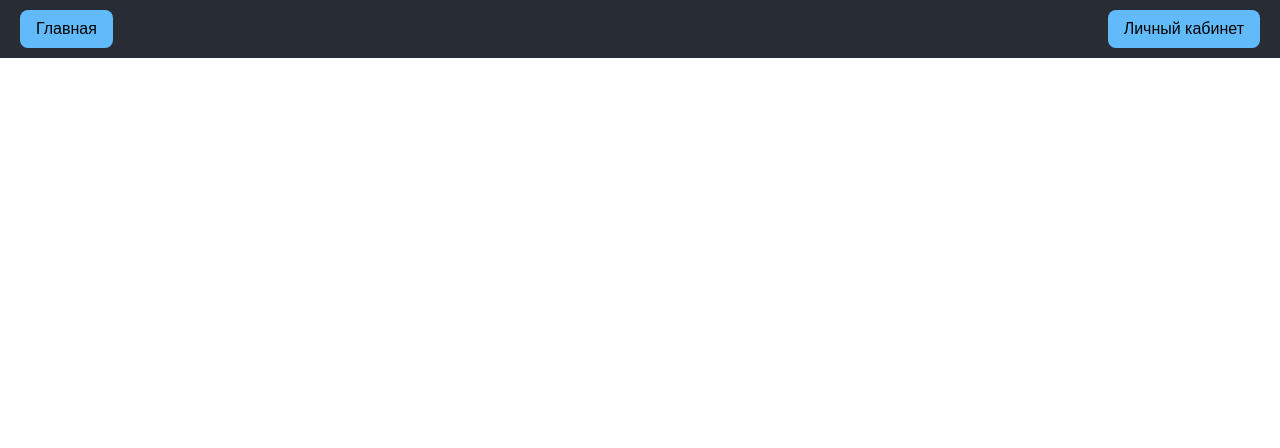
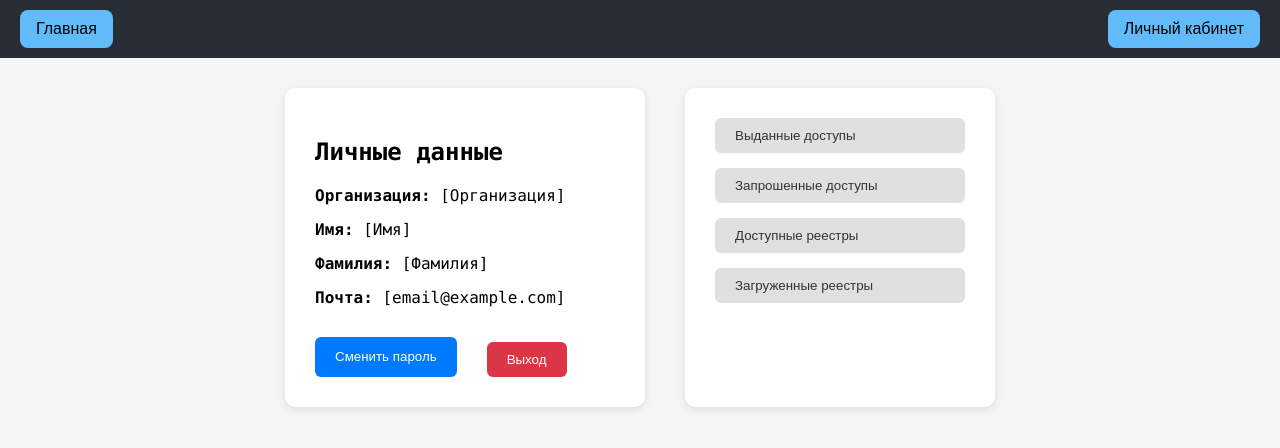
Before and after one commit to dellxdesq/RegistersProject, a React (Create React App) app in the folder RegistersProject/client-app/: page /personal in a window 1280 px wide. Shown: the top 448 px of the page. Built offline with nearby package versions, Linux system fonts and the light colour scheme.

Commit message:
Fix(): обновлена страница с личным кабинетом, добавлены основные элементы и стили

```diff
--- a/RegistersProject/client-app/src/Pages/Personal/index.jsx
+++ b/RegistersProject/client-app/src/Pages/Personal/index.jsx
@@ -4,10 +4,29 @@ import styles from "./styles";
 import Navbar from "../../Components/Navbar";
 
 export default function PersonalPage() {
-
     return (
         <div style={styles.container}>
             <Navbar />
+            <div style={styles.contentWrapper}>
+                <div style={styles.leftPanel}>
+                    <h2>Личные данные</h2>
+                    <div style={styles.field}><strong>Организация:</strong> [Организация]</div>
+                    <div style={styles.field}><strong>Имя:</strong> [Имя]</div>
+                    <div style={styles.field}><strong>Фамилия:</strong> [Фамилия]</div>
+                    <div style={styles.field}><strong>Почта:</strong> [email@example.com]</div>
+                    <div style={styles.buttonRow}>
+                        <button style={styles.actionButton}>Сменить пароль</button>
+                        <button style={styles.logoutButton}>Выход</button>
+                    </div>
+                </div>
+
+                <div style={styles.rightPanel}>
+                    <button style={styles.rightButton}>Выданные доступы</button>
+                    <button style={styles.rightButton}>Запрошенные доступы</button>
+                    <button style={styles.rightButton}>Доступные реестры</button>
+                    <button style={styles.rightButton}>Загруженные реестры</button>
+                </div>
+            </div>
         </div>
     );
 }
--- a/RegistersProject/client-app/src/Pages/Personal/styles.jsx
+++ b/RegistersProject/client-app/src/Pages/Personal/styles.jsx
@@ -6,5 +6,76 @@ const styles = {
         height: "100vh",
         backgroundColor: "#f2f2f2",
         fontFamily: "Consolas",
-    }
+    },
+    container: {
+        display: "flex",
+        flexDirection: "column",
+        fontFamily: "Consolas",
+        backgroundColor: "#f5f5f5",
+        minHeight: "100vh",
+        overflowX: "hidden",
+        margin: 0,
+        padding: 0,
+    },
+    contentWrapper: {
+        display: "flex",
+        marginTop: "30px",
+        gap: "40px",
+        justifyContent: "center",
+    },
+    leftPanel: {
+        backgroundColor: "#fff",
+        padding: "30px",
+        borderRadius: "10px",
+        boxShadow: "0 2px 8px rgba(0,0,0,0.1)",
+        minWidth: "300px",
+    },
+    rightPanel: {
+        backgroundColor: "#fff",
+        padding: "30px",
+        borderRadius: "10px",
+        boxShadow: "0 2px 8px rgba(0,0,0,0.1)",
+        display: "flex",
+        flexDirection: "column",
+        gap: "15px",
+        minWidth: "250px",
+    },
+    field: {
+        marginBottom: "15px",
+        fontSize: "16px",
+    },
+    actionButton: {
+        marginTop: "10px",
+        padding: "10px 20px",
+        backgroundColor: "#007bff",
+        color: "#fff",
+        border: "none",
+        borderRadius: "6px",
+        cursor: "pointer",
+    },
+    buttonRow: {
+        display: "flex",
+        gap: "30px",
+        marginTop: "20px",
+    },
+    logoutButton: {
+        marginTop: "15px",
+        padding: "10px 20px",
+        backgroundColor: "#dc3545",
+        color: "#fff",
+        border: "none",
+        borderRadius: "6px",
+        cursor: "pointer",
+    },
+    rightButton: {
+        padding: "10px 20px",
+        backgroundColor: "#e0e0e0",
+        color: "#333",
+        border: "none",
+        borderRadius: "6px",
+        cursor: "pointer",
+        textAlign: "left",
+    },
 };
+
+export default styles;
```
